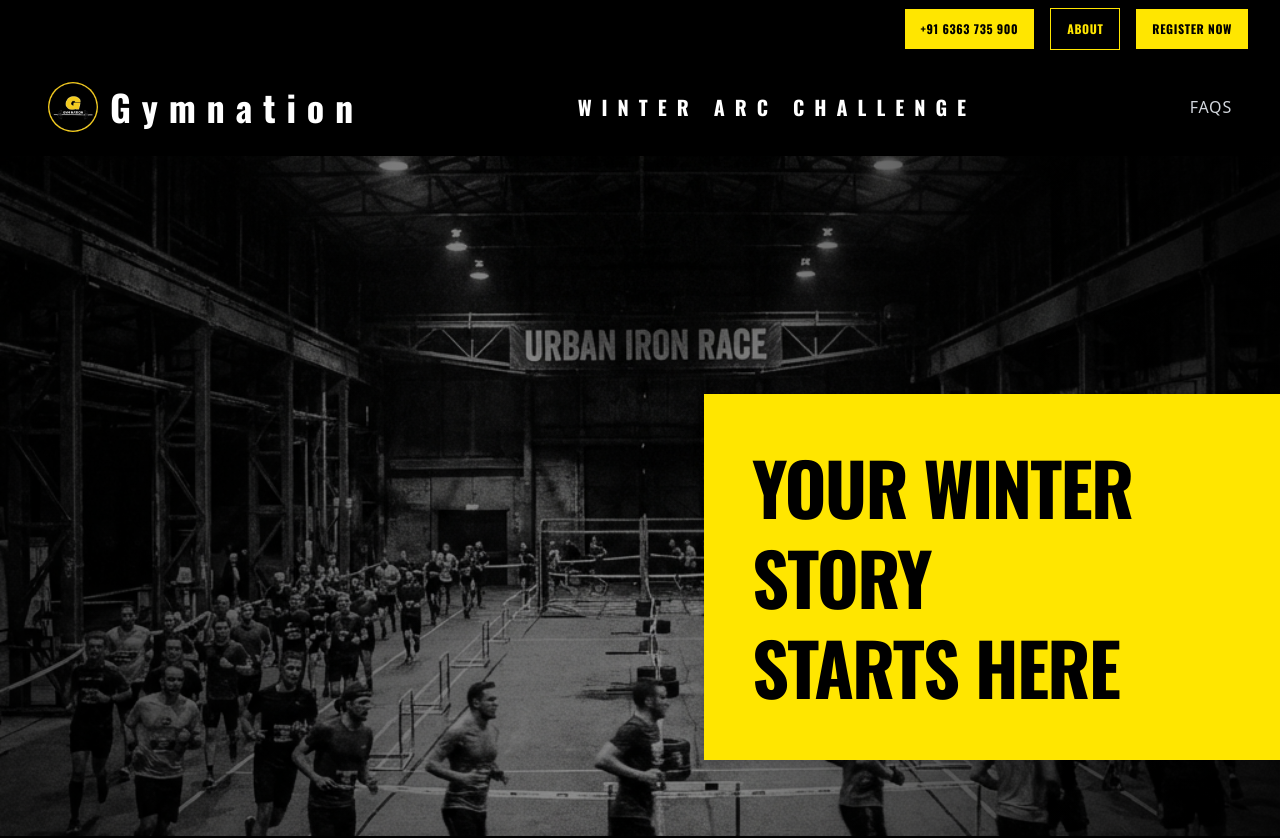
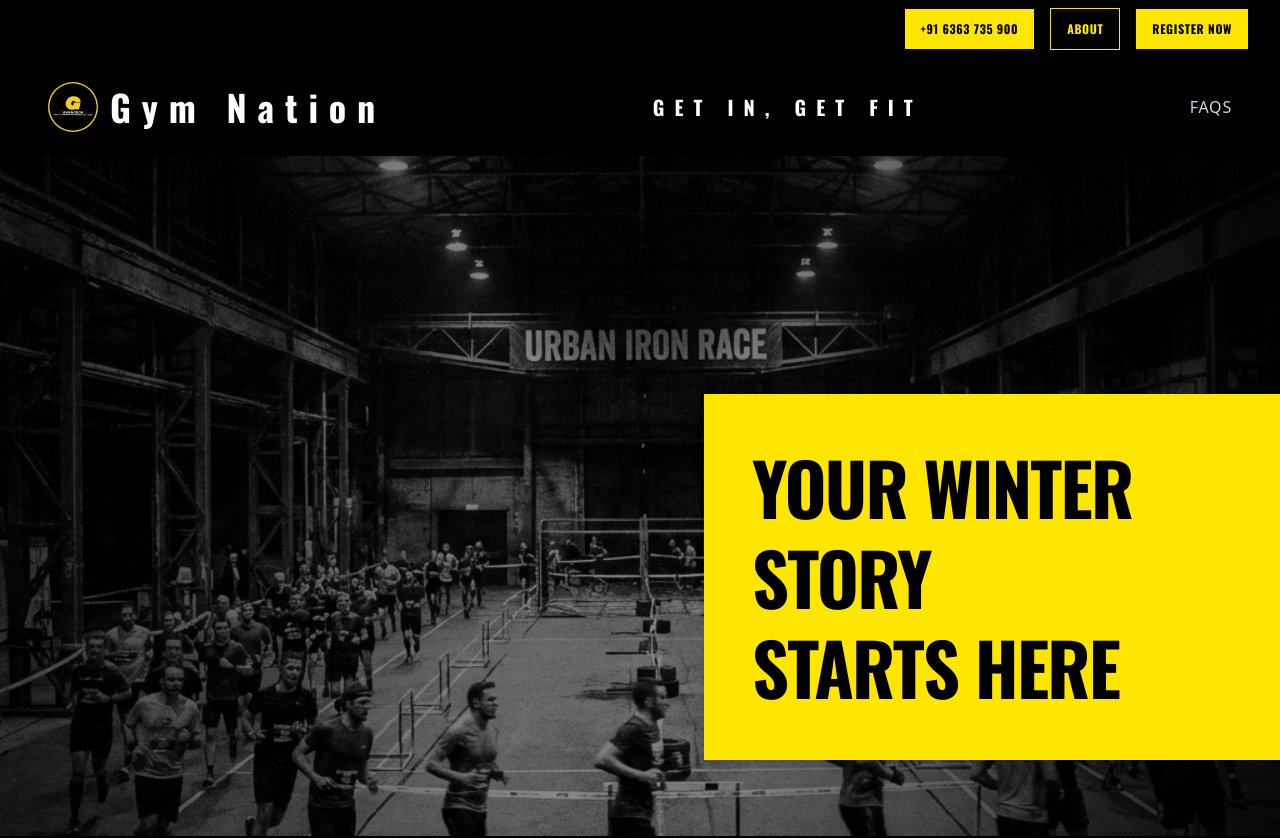
Before and after one commit to Durgesh3805/Gymnation, a Next.js app: page / in a window 1280 px wide. Shown: the top 838 px of the page. Built offline with nearby package versions, Linux system fonts and the light colour scheme.

Commit message:
Minor naming changes

```diff
--- a/app/components/FAQ.js
+++ b/app/components/FAQ.js
@@ -74,7 +74,7 @@
       question: "2. Is there an entry fee for the competition?",
       answer: (
         <span>
-          As mentioned in our promotion, we are currently offering <strong className="text-white">No Admission Fees</strong> for the competition! However, pre-registration is mandatory to secure your slot in the Bench Press and Circuit rounds.
+As mentioned in our promotion, a <strong className="text-white">registration fee of ₹199</strong> is applicable for the competition. Pre-registration is mandatory to secure your slot in the Bench Press and Circuit rounds.
         </span>
       ),
       isOpen: openIndexChallenge === 1,
--- a/app/components/Navbar.js
+++ b/app/components/Navbar.js
@@ -23,7 +23,7 @@
           <Link href="/" className="flex items-center gap-3">
             <Image src="/logo.jpg" alt="Gymnation Logo" width={50} height={50} className="rounded-full" />
             <div className="flex flex-col justify-center gap-1">
-              <span>Gymnation</span>
+              <span>Gym Nation</span>
               <span className="lg:hidden text-[10px] tracking-[0.2em] leading-tight text-gray-300">WINTER ARC CHALLENGE</span>
             </div>
           </Link>
@@ -32,7 +32,7 @@
         {/* Desktop Links */}
         <div className="hidden lg:flex flex-1 justify-center items-center">
           <span className="font-oswald text-xl lg:text-xl tracking-[0.5em] font-bold text-white uppercase whitespace-nowrap">
-            WINTER ARC CHALLENGE
+            GET IN, GET FIT
           </span>
         </div>
 
--- a/app/layout.js
+++ b/app/layout.js
@@ -32,7 +32,7 @@
   },
   twitter: {
     card: 'summary_large_image',
-    title: "Gymnation | Winter Arc Challenge",
+    title: "Gym Nation | Winter Arc Challenge",
     description: "The ultimate test of strength and endurance. Join the Winter Arc Challenge.",
   },
   robots: {
```
